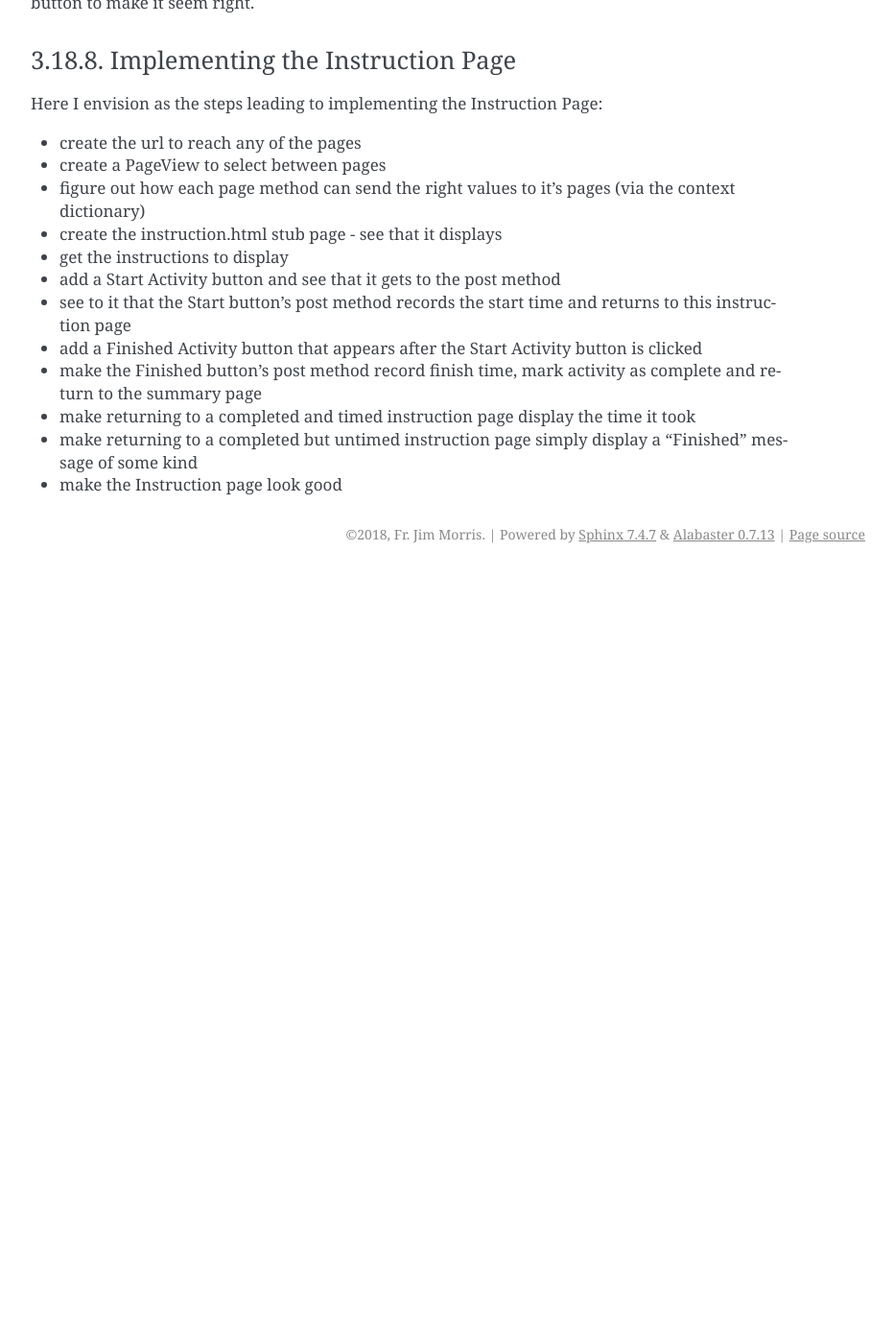
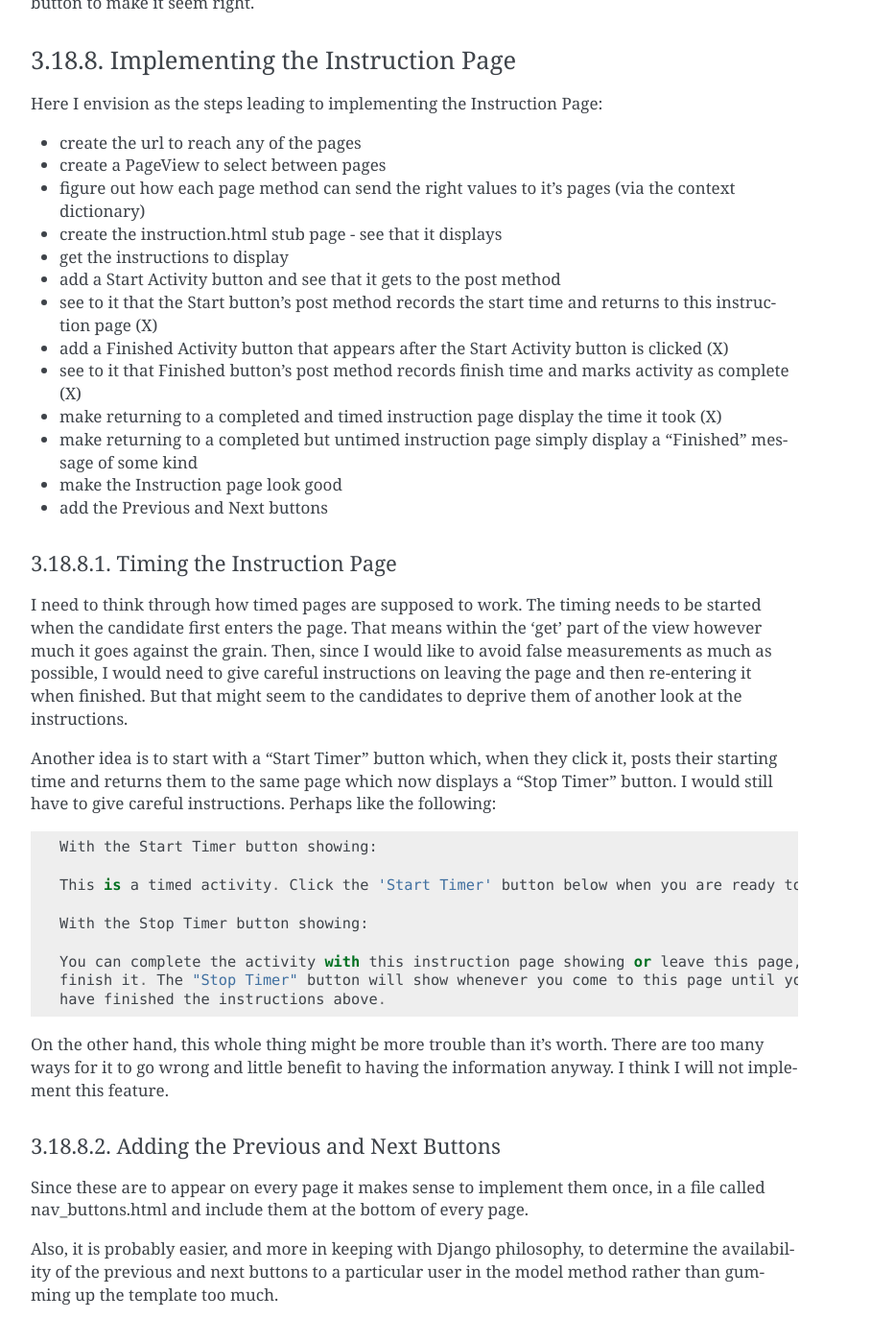
Before and after one commit to JMorris1575/confirmation2018, a Sphinx documentation site: the page built from docs/implementing.rst, in a window 1280 px wide and 1400 px high, scrolled down 29826 px. Shown: the whole window at 96% size, without its empty margins (338-1270 px from the left). Built offline with Sphinx 7.4.7, drawn with Linux system fonts in a browser that asks for light colours; before the commit the page ends 30422 px from its top, so only the background shows below that.

Commit message:
Instruction Page working but needs Previous and Next buttons

```diff
--- a/docs/implementing.rst
+++ b/docs/implementing.rst
@@ -1284,9 +1284,45 @@ Here I envision as the steps leading to implementing the Instruction Page:
 *   create the instruction.html stub page - see that it displays
 *   get the instructions to display
 *   add a Start Activity button and see that it gets to the post method
-*   see to it that the Start button's post method records the start time and returns to this instruction page
-*   add a Finished Activity button that appears after the Start Activity button is clicked
-*   make the Finished button's post method record finish time, mark activity as complete and return to the summary page
-*   make returning to a completed and timed instruction page display the time it took
+*   see to it that the Start button's post method records the start time and returns to this instruction page (X)
+*   add a Finished Activity button that appears after the Start Activity button is clicked (X)
+*   see to it that Finished button's post method records finish time and marks activity as complete (X)
+*   make returning to a completed and timed instruction page display the time it took (X)
 *   make returning to a completed but untimed instruction page simply display a "Finished" message of some kind
 *   make the Instruction page look good
+*   add the Previous and Next buttons
+
+Timing the Instruction Page
++++++++++++++++++++++++++++
+
+I need to think through how timed pages are supposed to work. The timing needs to be started when the candidate first
+enters the page. That means within the 'get' part of the view however much it goes against the grain. Then, since I
+would like to avoid false measurements as much as possible, I would need to give careful instructions on leaving the
+page and then re-entering it when finished. But that might seem to the candidates to deprive them of another look at the
+instructions.
+
+Another idea is to start with a "Start Timer" button which, when they click it, posts their starting time and returns
+them to the same page which now displays a "Stop Timer" button. I would still have to give careful instructions. Perhaps
+like the following::
+
+    With the Start Timer button showing:
+
+    This is a timed activity. Click the 'Start Timer' button below when you are ready to start.
+
+    With the Stop Timer button showing:
+
+    You can complete the activity with this instruction page showing or leave this page, or the whole website, while you
+    finish it. The "Stop Timer" button will show whenever you come to this page until you click it. Click it when you
+    have finished the instructions above.
+
+On the other hand, this whole thing might be more trouble than it's worth. There are too many ways for it to go wrong
+and little benefit to having the information anyway. I think I will not implement this feature.
+
+Adding the Previous and Next Buttons
+++++++++++++++++++++++++++++++++++++
+
+Since these are to appear on every page it makes sense to implement them once, in a file called nav_buttons.html and
+include them at the bottom of every page.
+
+Also, it is probably easier, and more in keeping with Django philosophy, to determine the availability of the previous
+and next buttons to a particular user in the model method rather than gumming up the template too much.
```
Also changed, not shown: confirmation/static/site/css/custom.css (+6 -2 lines), 4 other files.
